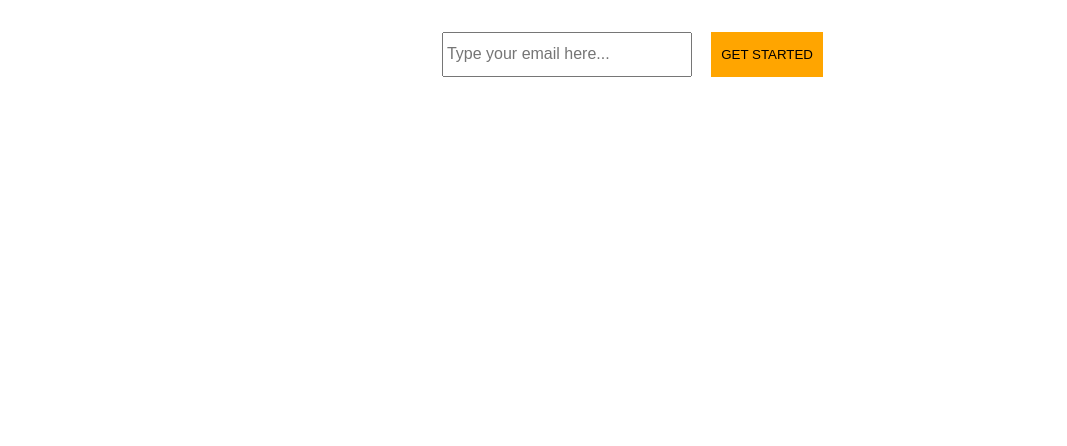
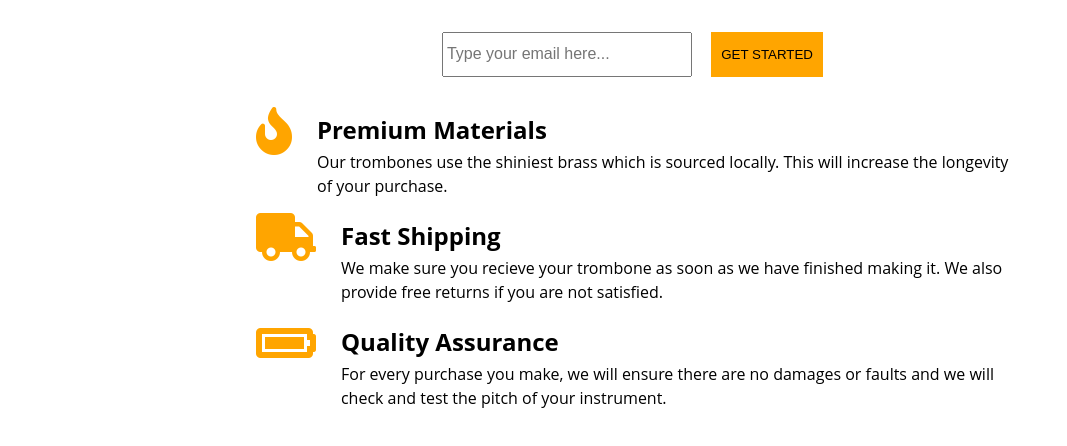
Before and after one commit to MunimIftikhar/freecodecamp-web-responsive-design, a plain HTML site: page Product Landing Page/index.html in a window 1280 px wide. Shown: the part 540-986 px from the top of the page, without its empty margins (0-1067 px from the left). Before the commit the page ends 800 px from the top, so only its background shows below. Drawn offline with Linux system fonts and the light colour scheme; grey boxes are pictures that could not be loaded.

Commit message:
Update 2.0 Product Landing Page

```diff
--- a/Product Landing Page/index.html
+++ b/Product Landing Page/index.html
@@ -38,10 +38,36 @@
         </div>
         <div id="container">
           <section id="features">
-
+            <div class="grid">
+              <div class="icon">
+                <i class="fa fa-3x fa-fire"></i>
+            </div>
+            <div class="desc">
+              <h2>Premium Materials</h2>
+              <p>Our trombones use the shiniest brass which is sourced locally. This will increase the longevity of your purchase.</p>
+            </div>
+            </div>
+            <div class="grid">
+              <div class="icon">
+                <i class="fa fa-3x fa-truck"></i>
+            </div>
+            <div class="desc">
+              <h2>Fast Shipping</h2>
+              <p>We make sure you recieve your trombone as soon as we have finished making it. We also provide free returns if you are not satisfied.</p>
+            </div>
+            </div>
+            <div class="grid">
+              <div class="icon">
+                <i class="fa fa-3x fa-battery-full"></i>
+            </div>
+            <div class="desc">
+              <h2>Quality Assurance</h2>
+              <p>For every purchase you make, we will ensure there are no damages or faults and we will check and test the pitch of your instrument.</p>
+            </div>
+            </div>
           </section>
           <section id="How It Works">
-
+            <iframe id="video" height="315" src="https://youtu.be/y8Yv4pnO7qc" frameborder="0"></iframe>
           </section>
           <section id="Pricing">
 
--- a/Product Landing Page/styles.css
+++ b/Product Landing Page/styles.css
@@ -67,3 +67,42 @@ body {
   border: none;
   background-color: orange;
 }
+
+.icon{
+  color: orange;
+}
+
+#container{
+  display: block;
+  justify-content: center;
+  align-items: center;
+}
+
+.grid{
+  display: flex;
+  flex-direction: row;
+  text-align: left;
+}
+
+.icon{
+  margin-top: 15px;
+}
+
+.desc{
+  display: flex;
+  flex-direction: column;
+  margin-left: 25px;
+}
+
+.desc h2{
+  margin-bottom: 2px;
+}
+
+.desc p{
+  margin: 0px;
+}
+
+#features{
+  width: 60%;
+  margin: auto;
+}
```
